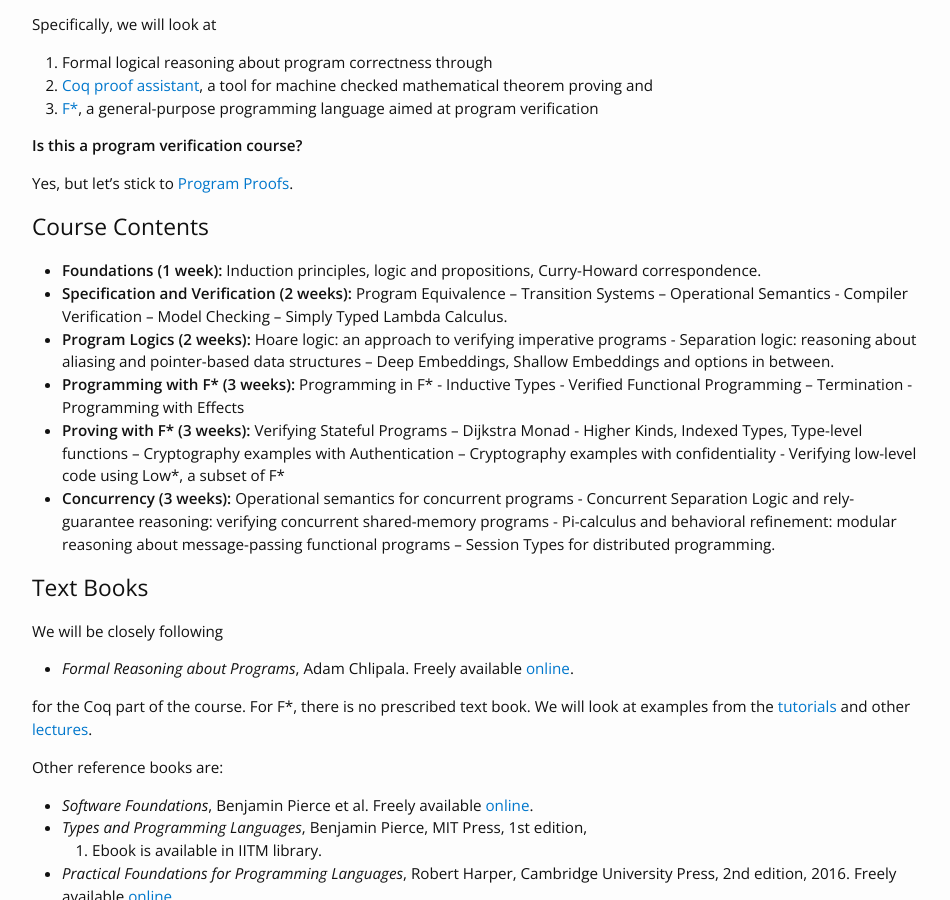
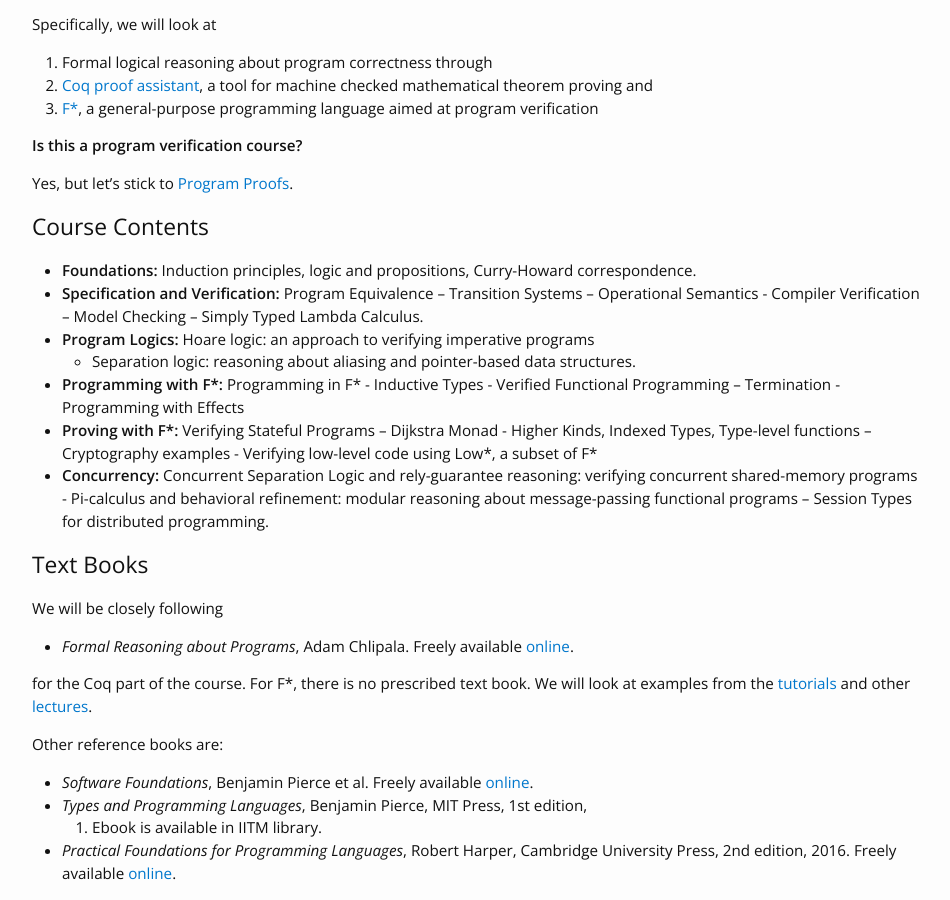
Before and after one commit to kayceesrk/cs6225_s20_iitm, a Jekyll site: the page built from index.md, in a window 1280 px wide and 900 px high, scrolled down 365 px. Shown: the whole window, without its empty margins (163-1113 px from the left). Built offline with Jekyll 4.4.1, drawn with Linux system fonts in a browser that asks for light colours; nearby versions of some CDN libraries.

Commit message:
Edit course contents

```diff
--- a/index.md
+++ b/index.md
@@ -37,25 +37,23 @@ Proofs](https://blog.sigplan.org/2019/09/12/program-verification-has-it-lost-its
 
 ## Course Contents
 
-* **Foundations (1 week):** Induction principles, logic and propositions,
-  Curry-Howard correspondence.
-* **Specification and Verification (2 weeks):** Program Equivalence – Transition
-  Systems – Operational Semantics - Compiler Verification – Model Checking –
-  Simply Typed Lambda Calculus.
-* **Program Logics (2 weeks):** Hoare logic: an approach to verifying imperative
-  programs - Separation logic: reasoning about aliasing and pointer-based data
-  structures – Deep Embeddings, Shallow Embeddings and options in between.
-* **Programming with F\* (3 weeks):** Programming in F\* - Inductive Types -
+* **Foundations:** Induction principles, logic and propositions, Curry-Howard
+  correspondence.
+* **Specification and Verification:** Program Equivalence – Transition Systems –
+  Operational Semantics - Compiler Verification – Model Checking – Simply Typed
+  Lambda Calculus.
+* **Program Logics:** Hoare logic: an approach to verifying imperative programs
+  - Separation logic: reasoning about aliasing and pointer-based data
+  structures.
+* **Programming with F\*:** Programming in F\* - Inductive Types -
   Verified Functional Programming – Termination - Programming with Effects
-* **Proving with F\* (3 weeks):** Verifying Stateful Programs – Dijkstra Monad -
-  Higher Kinds, Indexed Types, Type-level functions – Cryptography examples with
-  Authentication – Cryptography examples with confidentiality - Verifying
+* **Proving with F\*:** Verifying Stateful Programs – Dijkstra Monad - Higher
+  Kinds, Indexed Types, Type-level functions – Cryptography examples - Verifying
   low-level code using Low\*, a subset of F\*
-* **Concurrency (3 weeks):** Operational semantics for concurrent programs -
-  Concurrent Separation Logic and rely-guarantee reasoning: verifying concurrent
-  shared-memory programs - Pi-calculus and behavioral refinement: modular
-  reasoning about message-passing functional programs – Session Types for
-  distributed programming.
+* **Concurrency:** Concurrent Separation Logic and rely-guarantee reasoning:
+  verifying concurrent shared-memory programs - Pi-calculus and behavioral
+  refinement: modular reasoning about message-passing functional programs –
+  Session Types for distributed programming.
 
 ## Text Books
 
```
